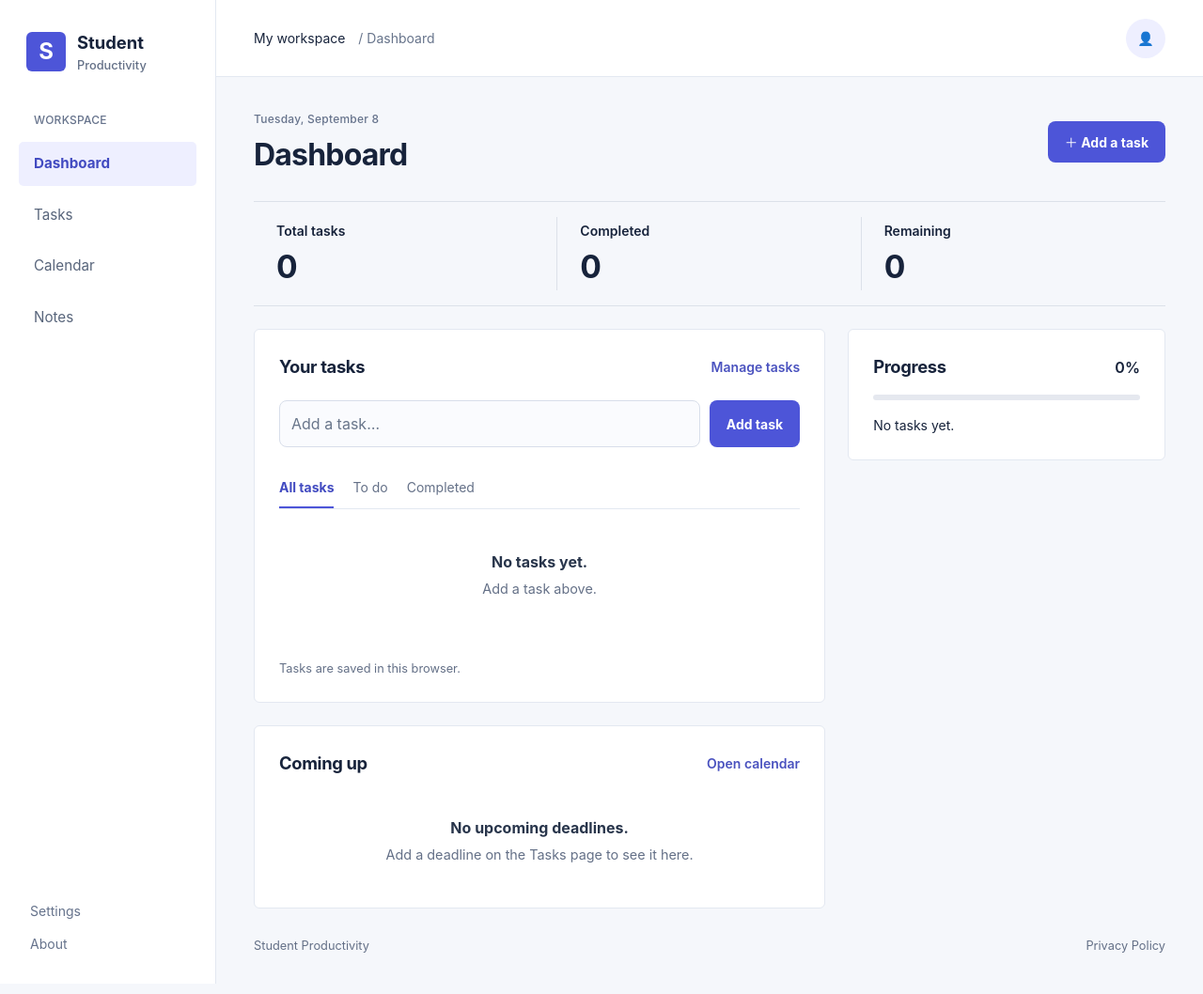
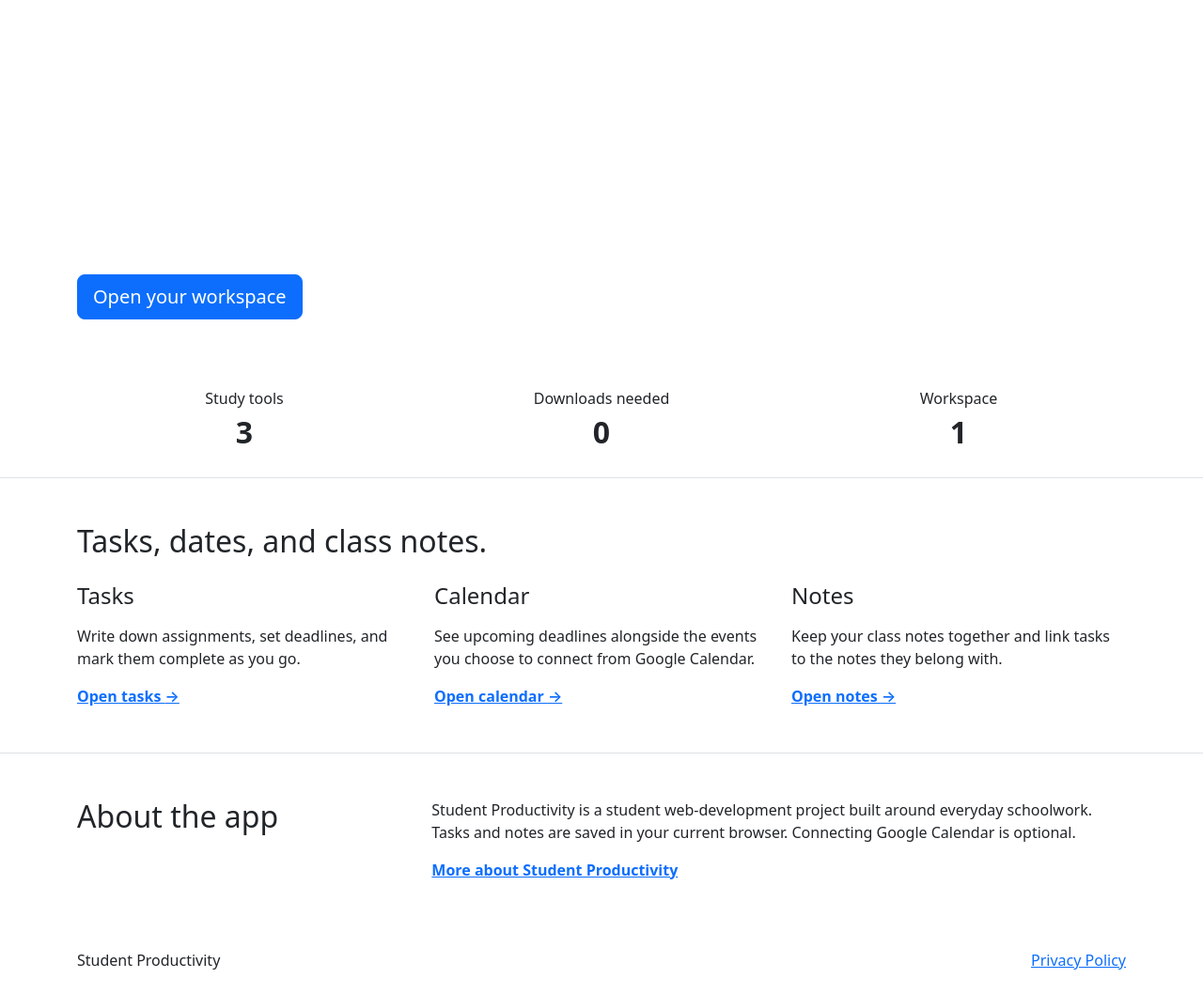
Before and after one commit to DaxtonZimmerman/ProductivityApp, a website: page index.html in a window 1280 px wide. Shown: the whole page at 94% size. Drawn offline with nearby package versions, Linux system fonts and the light colour scheme; no server answers.

Commit message:
Build semantic landing page with responsive Bootstrap grids

```diff
--- a/index.html
+++ b/index.html
@@ -2,120 +2,87 @@
 <html lang="en">
 <head>
     <meta charset="UTF-8">
-    <meta name="viewport" content="width=device-width, initial-scale=1.0">
-    <meta name="google-site-verification" content="1XfWcX1oxRPqoX_yrLU5fHXpGQr2AdU7563kB250p4A" />
-    <title>Student Productivity</title>
-    <link rel="stylesheet" href="css/dashboard.css">
-    <script src="js/dashboard.js" defer></script>
+    <meta name="viewport" content="width=device-width, initial-scale=1">
+    <meta name="description" content="Student Productivity brings your assignments, notes, and calendar together in one browser-based workspace.">
+    <meta name="google-site-verification" content="1XfWcX1oxRPqoX_yrLU5fHXpGQr2AdU7563kB250p4A">
+    <title>Student Productivity | Tasks, Notes &amp; Calendar</title>
+    <link href="https://cdn.jsdelivr.net/npm/bootstrap@5.3.8/dist/css/bootstrap.min.css" rel="stylesheet" integrity="sha384-sRIl4kxILFvY47J16cr9ZwB07vP4J8+LH7qKQnuqkuIAvNWLzeN8tE5YBujZqJLB" crossorigin="anonymous">
 </head>
 <body>
-<a class="skip-link" href="#main">Skip to dashboard</a>
-<div class="app-shell">
-<aside class="sidebar">
-<a class="brand" href="index.html"><span class="brand-icon" aria-hidden="true">S</span><span>Student<span class="brand-sub">Productivity</span></span></a>
-<p class="nav-label">WORKSPACE</p>
-<nav aria-label="Main navigation">
-<a class="active" aria-current="page" href="index.html">Dashboard</a>
-<a href="tasks.html">Tasks</a>
-<a href="calendar.html">Calendar</a>
-<a href="notes.html">Notes</a>
-</nav>
-<div class="sidebar-bottom"><a href="settings.html">Settings</a><a href="about.html">About</a></div>
-</aside>
-<div class="workspace">
-<header class="topbar"><span>My workspace <span class="breadcrumb">/ Dashboard</span></span>            <div class="relative">
-                <button class="flex h-10 w-10 items-center justify-center rounded-full bg-indigo-100 text-indigo-700 hover:bg-indigo-200 focus:outline-none focus:ring-2 focus:ring-indigo-500 focus:ring-offset-2" id="profile-button" type="button" aria-expanded="false" aria-controls="profile-menu" aria-label="Open profile menu">
-                    <span aria-hidden="true">👤</span>
-                </button>
-                <div class="absolute right-0 z-10 mt-2 hidden w-56 rounded-xl bg-white p-2 shadow-lg ring-1 ring-slate-200" id="profile-menu">
-                    <p class="hidden border-b border-slate-100 px-3 py-2 text-sm text-slate-600" id="user-name"></p>
-                    <button class="w-full rounded-lg px-3 py-2 text-left text-sm font-medium text-indigo-600 hover:bg-indigo-50" id="google-sign-in" type="button">Sign in with Google</button>
-                    <a class="block rounded-lg px-3 py-2 text-sm text-slate-700 hover:bg-slate-100" href="about.html">About</a>
-                    <a class="block rounded-lg px-3 py-2 text-sm text-slate-700 hover:bg-slate-100" href="settings.html">Settings</a>
-                    <button class="hidden w-full rounded-lg px-3 py-2 text-left text-sm text-slate-700 hover:bg-slate-100" id="google-sign-out" type="button">Sign out</button>
+    <a class="visually-hidden-focusable skip-link" href="#main">Skip to content</a>
+    <!-- Responsive navigation is added at the next project checkpoint. -->
+    <header class="hero text-white" id="home">
+        <div class="container py-5">
+            <p class="mb-3 fw-semibold">Student Productivity</p>
+            <h1 class="display-4 fw-bold mb-3">Keep your schoolwork<br class="d-none d-lg-inline"> in one place.</h1>
+            <p class="hero-description fs-5 mb-4">Track assignments, keep class notes, and check your calendar from a single workspace.</p>
+            <a class="btn btn-primary btn-lg" href="workspace.html">Open your workspace</a>
+        </div>
+    </header>
+    <main id="main">
+        <section class="highlights border-bottom" aria-labelledby="highlights-heading">
+            <div class="container py-4">
+                <h2 class="visually-hidden" id="highlights-heading">At a glance</h2>
+                <dl class="row gy-4 text-center mb-0">
+                    <div class="col-12 col-md-4 highlight">
+                        <dt class="fw-normal">Study tools</dt>
+                        <dd class="fs-2 fw-bold mb-0">3</dd>
+                    </div>
+                    <div class="col-12 col-md-4 highlight">
+                        <dt class="fw-normal">Downloads needed</dt>
+                        <dd class="fs-2 fw-bold mb-0">0</dd>
+                    </div>
+                    <div class="col-12 col-md-4 highlight">
+                        <dt class="fw-normal">Workspace</dt>
+                        <dd class="fs-2 fw-bold mb-0">1</dd>
+                    </div>
+                </dl>
+            </div>
+        </section>
+        <section class="container py-5" id="tools" aria-labelledby="tools-heading">
+            <h2 class="mb-4" id="tools-heading">Tasks, dates, and class notes.</h2>
+            <div class="row g-4">
+                <article class="col-12 col-md-4" id="tasks">
+                    <div class="tool h-100 d-flex flex-column">
+                        <h3 class="h4 mb-3">Tasks</h3>
+                        <p>Write down assignments, set deadlines, and mark them complete as you go.</p>
+                        <a class="mt-auto fw-semibold" href="tasks.html">Open tasks <span aria-hidden="true">&rarr;</span></a>
+                    </div>
+                </article>
+                <article class="col-12 col-md-4" id="calendar">
+                    <div class="tool h-100 d-flex flex-column">
+                        <h3 class="h4 mb-3">Calendar</h3>
+                        <p>See upcoming deadlines alongside the events you choose to connect from Google Calendar.</p>
+                        <a class="mt-auto fw-semibold" href="calendar.html">Open calendar <span aria-hidden="true">&rarr;</span></a>
+                    </div>
+                </article>
+                <article class="col-12 col-md-4" id="notes">
+                    <div class="tool h-100 d-flex flex-column">
+                        <h3 class="h4 mb-3">Notes</h3>
+                        <p>Keep your class notes together and link tasks to the notes they belong with.</p>
+                        <a class="mt-auto fw-semibold" href="notes.html">Open notes <span aria-hidden="true">&rarr;</span></a>
+                    </div>
+                </article>
+            </div>
+        </section>
+        <section class="about-section border-top" id="about" aria-labelledby="about-heading">
+            <div class="container py-5">
+                <div class="row g-3">
+                    <div class="col-12 col-md-4">
+                        <h2 id="about-heading">About the app</h2>
+                    </div>
+                    <div class="col-12 col-md-8">
+                        <p>Student Productivity is a student web-development project built around everyday schoolwork. Tasks and notes are saved in your current browser. Connecting Google Calendar is optional.</p>
+                        <a class="fw-semibold" href="about.html">More about Student Productivity</a>
+                    </div>
                 </div>
             </div>
-</header>
-<main id="main">
-<section class="intro"><div><p class="eyebrow" id="date"></p><h1>Dashboard</h1></div><a class="button primary" href="#task-input">＋ Add a task</a></section>
-<section class="stats" aria-label="Task overview">
-<article class="stat"><span class="stat-label">Total tasks </span><strong id="total-count">0</strong></article>
-<article class="stat"><span class="stat-label">Completed </span><strong id="complete-count">0</strong></article>
-<article class="stat"><span class="stat-label">Remaining </span><strong id="remaining-count">0</strong></article>
-</section>
-<div class="dashboard-grid">
-<section class="card tasks-card" aria-labelledby="tasks-heading"><div class="section-heading"><div><h2 id="tasks-heading">Your tasks</h2></div><a href="tasks.html">Manage tasks</a></div>
-<form id="task-form" aria-label="Add a new task"><label class="sr-only" for="task-input">New task</label><input id="task-input" placeholder="Add a task…" maxlength="300" required><button class="button primary" type="submit">Add task</button></form>
-<div class="filters" role="group" aria-label="Filter tasks"><button type="button" data-filter="all" aria-pressed="true">All tasks</button><button type="button" data-filter="pending" aria-pressed="false">To do</button><button type="button" data-filter="completed" aria-pressed="false">Completed</button></div>
-<ul id="task-list"></ul><p class="storage-note">Tasks are saved in this browser.</p><p id="task-status" role="status" class="sr-only"></p><p id="task-error" role="alert" hidden></p></section>
-<div class="right-column"><section class="card progress-card" aria-labelledby="progress-heading"><div class="section-heading"><h2 id="progress-heading">Progress</h2><strong id="progress">0%</strong></div><div class="progress-track" id="progress-ring" aria-hidden="true"></div><p id="progress-text">No tasks yet.</p></section>
-</div>
-<section class="card schedule-card"><div class="section-heading"><h2>Coming up</h2><a href="calendar.html">Open calendar</a></div><ul id="upcoming-list"></ul></section>
-</div>
-<footer><span>Student Productivity</span><a href="privacy.html">Privacy Policy</a></footer>
-</main></div></div>
-    <script type="module">
-        import { browserLocalPersistence, getAuth, GoogleAuthProvider, onAuthStateChanged, setPersistence, signInWithPopup, signOut } from "https://www.gstatic.com/firebasejs/12.2.1/firebase-auth.js";
-        import { initializeApp } from "https://www.gstatic.com/firebasejs/12.2.1/firebase-app.js";
-
-        const app = initializeApp({
-            apiKey: "AIzaSyAciZ1LY9gJlXIIKEyictRZlX-fzjU6zFU",
-            authDomain: "student-productivity-e14a6.firebaseapp.com",
-            projectId: "student-productivity-e14a6",
-            storageBucket: "student-productivity-e14a6.firebasestorage.app",
-            messagingSenderId: "291163694614",
-            appId: "1:291163694614:web:cc1590ca0ffcf5e2c57737"
-        });
-        const auth = getAuth(app);
-        const provider = new GoogleAuthProvider();
-        const profileButton = document.querySelector("#profile-button");
-        const profileMenu = document.querySelector("#profile-menu");
-        const signInButton = document.querySelector("#google-sign-in");
-        const signOutButton = document.querySelector("#google-sign-out");
-        const userName = document.querySelector("#user-name");
-
-        setPersistence(auth, browserLocalPersistence);
-
-        function closeProfileMenu() {
-            profileMenu.classList.add("hidden");
-            profileButton.setAttribute("aria-expanded", "false");
-        }
-
-        profileButton.addEventListener("click", () => {
-            const isOpen = !profileMenu.classList.contains("hidden");
-            profileMenu.classList.toggle("hidden", isOpen);
-            profileButton.setAttribute("aria-expanded", String(!isOpen));
-        });
-
-        document.addEventListener("click", (event) => {
-            if (!profileButton.contains(event.target) && !profileMenu.contains(event.target)) {
-                closeProfileMenu();
-            }
-        });
-
-        signInButton.addEventListener("click", async () => {
-            signInButton.disabled = true;
-            try {
-                await signInWithPopup(auth, provider);
-                closeProfileMenu();
-            } finally {
-                signInButton.disabled = false;
-            }
-        });
-
-        signOutButton.addEventListener("click", async () => {
-            await signOut(auth);
-            closeProfileMenu();
-        });
-
-        onAuthStateChanged(auth, (user) => {
-            const signedIn = Boolean(user);
-            signInButton.classList.toggle("hidden", signedIn);
-            signOutButton.classList.toggle("hidden", !signedIn);
-            userName.classList.toggle("hidden", !signedIn);
-            userName.textContent = user?.displayName || user?.email || "";
-        });
-
-    </script>
+        </section>
+    </main>
+    <footer class="container py-4 d-flex flex-column flex-sm-row justify-content-between gap-3">
+        <p class="mb-0">Student Productivity</p>
+        <a href="privacy.html">Privacy Policy</a>
+    </footer>
+    <script src="https://cdn.jsdelivr.net/npm/bootstrap@5.3.8/dist/js/bootstrap.bundle.min.js" integrity="sha384-FKyoEForCGlyvwx9Hj09JcYn3nv7wiPVlz7YYwJrWVcXK/BmnVDxM+D2scQbITxI" crossorigin="anonymous"></script>
 </body>
 </html>
```
